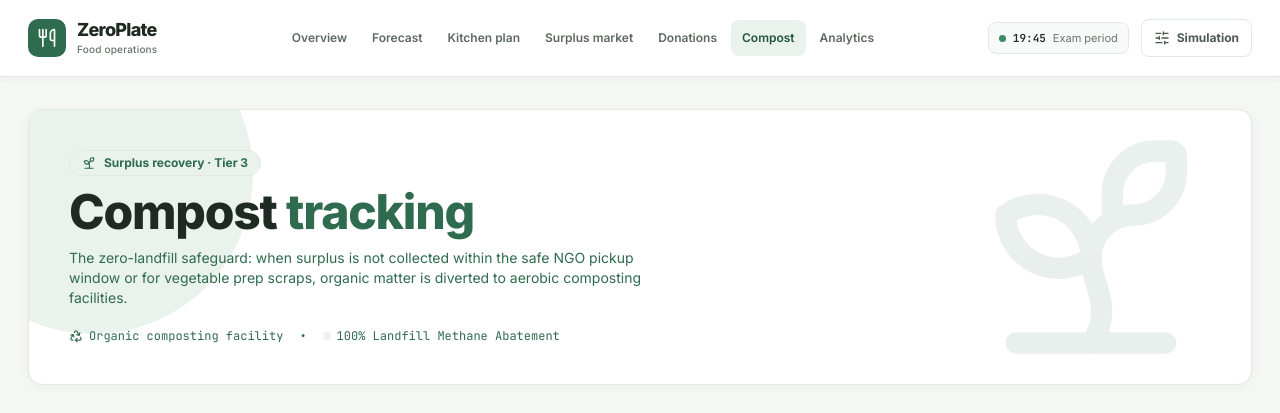
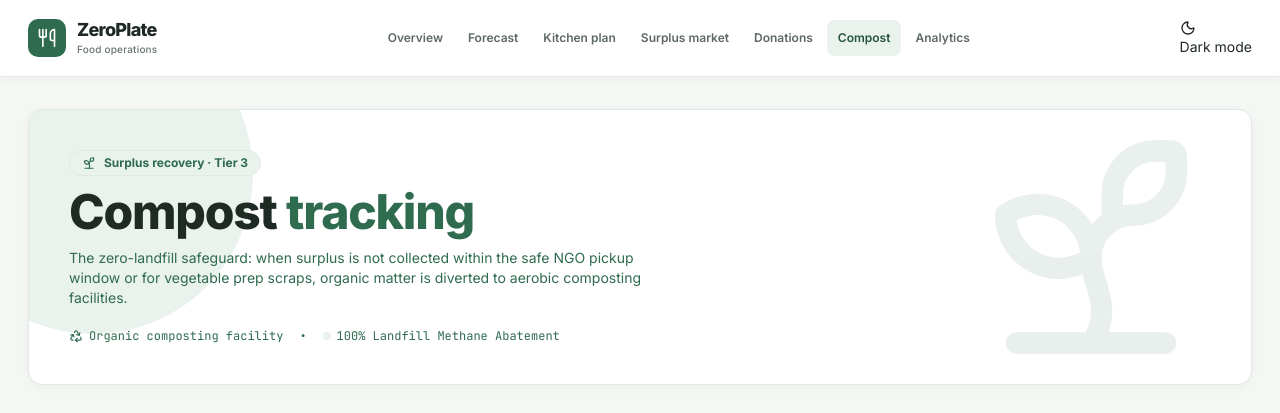
Before and after one commit to vyasy56-afk/ZeroPlate, a Flask app: page /composting/ in a window 1280 px wide. Shown: the top 413 px of the page. Run offline with Flask 3, Linux system fonts and the light colour scheme; data comes from the database, SQL or seed files in the repository; some libraries are stand-ins or nearby versions.

Commit message:
Remove demo indicators from app header and add theme switch

```diff
--- a/app/templates/base.html
+++ b/app/templates/base.html
@@ -1,10 +1,20 @@
 {% set current_path = request.path %}
 <!DOCTYPE html>
-<html lang="en">
+<html lang="en" data-theme="light">
 <head>
     <meta charset="UTF-8">
     <meta name="viewport" content="width=device-width, initial-scale=1.0">
     <meta name="theme-color" content="#f5f7f5">
+    <script>
+        (function () {
+            try {
+                const savedTheme = localStorage.getItem("zeroplate-theme");
+                document.documentElement.dataset.theme = savedTheme === "dark" ? "dark" : "light";
+            } catch (_) {
+                document.documentElement.dataset.theme = "light";
+            }
+        })();
+    </script>
     <meta name="description" content="ZeroPlate food demand planning, kitchen operations and surplus recovery.">
     <title>{% block title %}Overview{% endblock %} | ZeroPlate</title>
     <script src="https://cdn.tailwindcss.com"></script>
@@ -38,14 +48,10 @@
                 <a href="/analytics" class="app-nav-link {% if current_path == '/analytics' %}is-active{% endif %}">Analytics</a>
             </nav>
             <div class="app-header-actions">
-                <div class="app-clock" title="Current simulation context">
-                    <span class="status-dot"></span>
-                    <span class="clock-time">{{ settings.simulated_time if settings else '19:45' }}</span>
-                    <span class="clock-context">{{ 'Exam period' if settings and settings.is_exam_day else 'Regular day' }}</span>
-                </div>
-                <a href="/simulation" class="app-sim-link {% if current_path == '/simulation' %}is-active{% endif %}">
-                    <i data-lucide="sliders-horizontal" class="w-4 h-4"></i><span>Simulation</span>
-                </a>
+                <button id="theme-toggle" class="theme-toggle" type="button" aria-label="Switch to dark mode" title="Switch to dark mode">
+                    <i data-lucide="moon" class="w-4 h-4"></i>
+                    <span class="theme-toggle-label">Dark mode</span>
+                </button>
             </div>
         </div>
     </header>
@@ -61,8 +67,9 @@
     <script>
         if (window.lucide) lucide.createIcons();
         if (window.Chart) {
-            Chart.defaults.color = '#647168';
-            Chart.defaults.borderColor = 'rgba(31, 45, 37, 0.10)';
+            const palette = getComputedStyle(document.documentElement);
+            Chart.defaults.color = palette.getPropertyValue('--muted').trim() || '#647168';
+            Chart.defaults.borderColor = palette.getPropertyValue('--border').trim() || '#e2e8e3';
             Chart.defaults.font.family = 'Inter, -apple-system, BlinkMacSystemFont, "Segoe UI", sans-serif';
         }
     </script>
```
